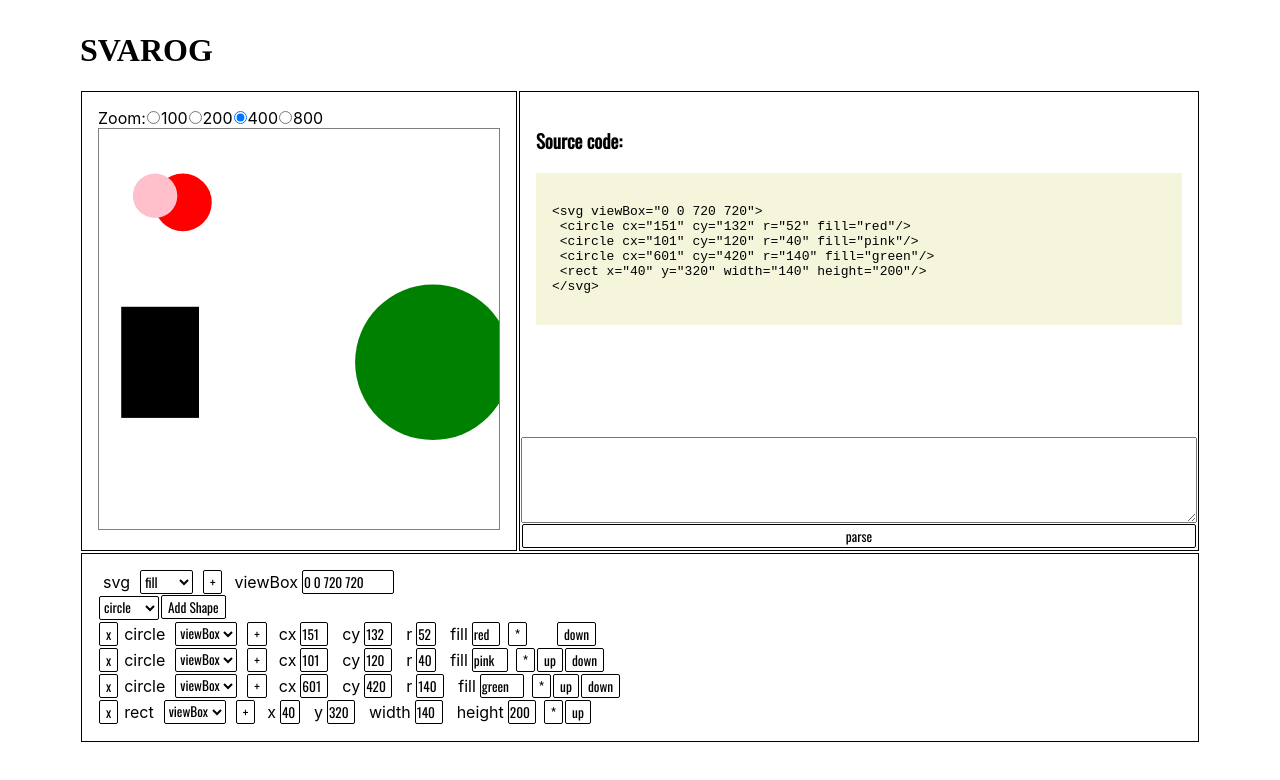
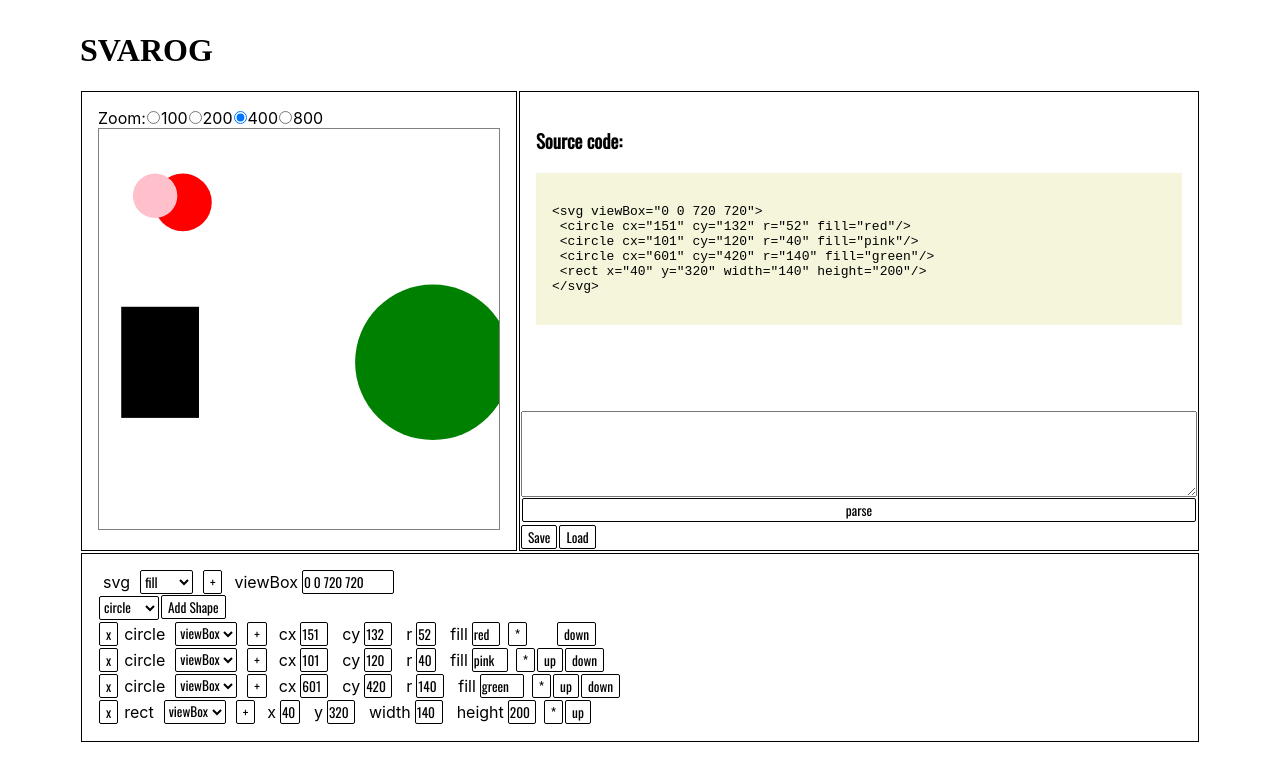
Before and after one commit to crianonim/svarog, a React (Create React App) app: page / in a window 1280 px wide. Shown: the top 780 px of the page. Built offline with nearby package versions, Linux system fonts and the light colour scheme; a web font is replaced by a local one.

Commit message:
Initial save to ls

```diff
--- a/src/App.js
+++ b/src/App.js
@@ -42,6 +42,17 @@ const App = () => {
      <div className="flex-column flex-grow bordered margined">
       <CodePanel shapes={shapes} svgAttrs={svgAttrs} />
       <InputTextArea change={setShapes} />
+      <div>
+        <button onClick={ ()=>{
+          localStorage.setItem("save",JSON.stringify({attributes:svgAttrs,shapes}));
+         }
+        }>Save</button>
+        <button onClick={()=>{
+          const obj=JSON.parse(localStorage.getItem("save"));
+          setShapes(obj.shapes);
+          setSvgAttrs(obj.attributes);
+        }}>Load</button>
+      </div>
      </div>
     </div>
     <div className="svg-data margined bordered">
--- a/src/InputTextArea.js
+++ b/src/InputTextArea.js
@@ -17,6 +17,7 @@ const InputTextArea = (props) => {
         props.change(shapes);
       }
       }>parse</button>
+
         </div>
     )
 }
```
